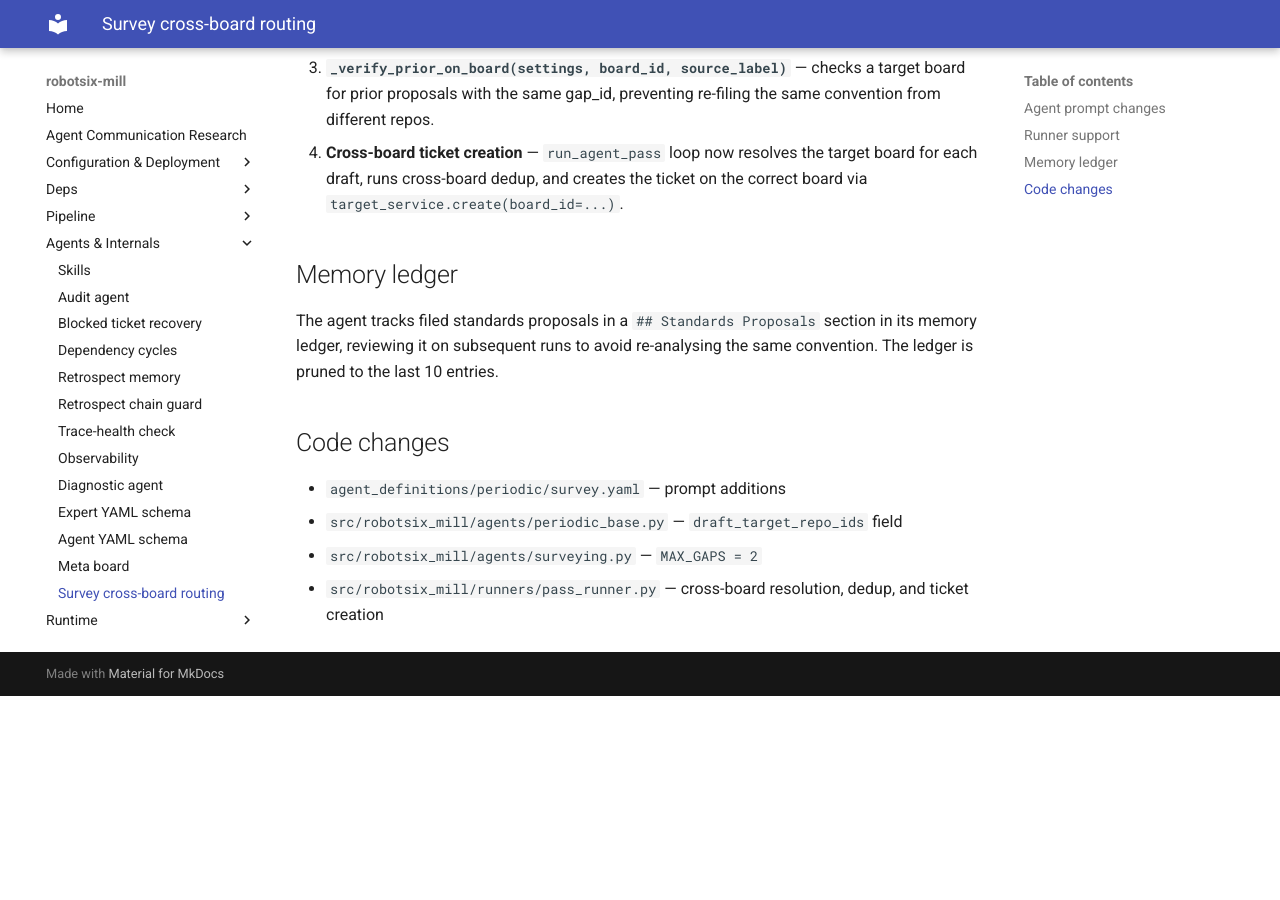
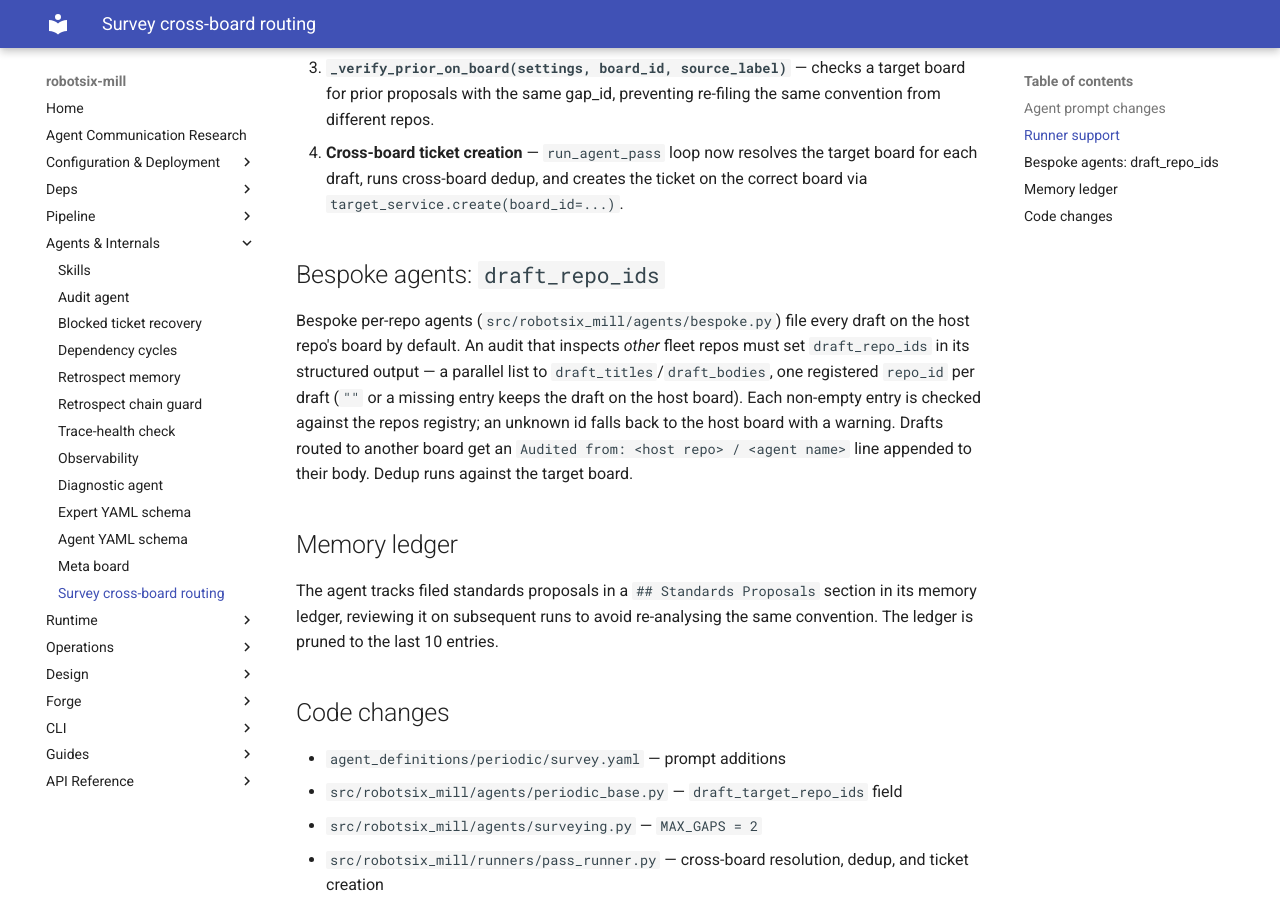
Before and after one commit to damien-robotsix/robotsix-mill, an MkDocs documentation site: the page built from docs/agents/periodic/survey-cross-board-routing.md, in a window 1280 px wide and 900 px high, scrolled down 856 px. Built offline with MkDocs 1.6.1 and Material for MkDocs 9.7.7, drawn with Linux system fonts in a browser that asks for light colours; before the commit the page ends 1552 px from its top, so only the background shows below that.

Commit message:
mill(docs): Bespoke periodic drafts: route each draft to its target repo's board (draft_repo_ids) instead of the host board (20261023T162255Z-bespoke-periodic-drafts-route-each-draft-a0b6)

```diff
--- a/docs/agents/periodic/survey-cross-board-routing.md
+++ b/docs/agents/periodic/survey-cross-board-routing.md
@@ -31,6 +31,18 @@ The agent sets `draft_target_repo_ids[0]` and optionally
    target board for each draft, runs cross-board dedup, and creates the
    ticket on the correct board via `target_service.create(board_id=...)`.
 
+## Bespoke agents: `draft_repo_ids`
+
+Bespoke per-repo agents (`src/robotsix_mill/agents/bespoke.py`) file every
+draft on the host repo's board by default. An audit that inspects *other*
+fleet repos must set `draft_repo_ids` in its structured output — a parallel
+list to `draft_titles`/`draft_bodies`, one registered `repo_id` per draft
+(`""` or a missing entry keeps the draft on the host board). Each non-empty
+entry is checked against the repos registry; an unknown id falls back to the
+host board with a warning. Drafts routed to another board get an
+`Audited from: <host repo> / <agent name>` line appended to their body.
+Dedup runs against the target board.
+
 ## Memory ledger
 
 The agent tracks filed standards proposals in a `## Standards Proposals`
```
